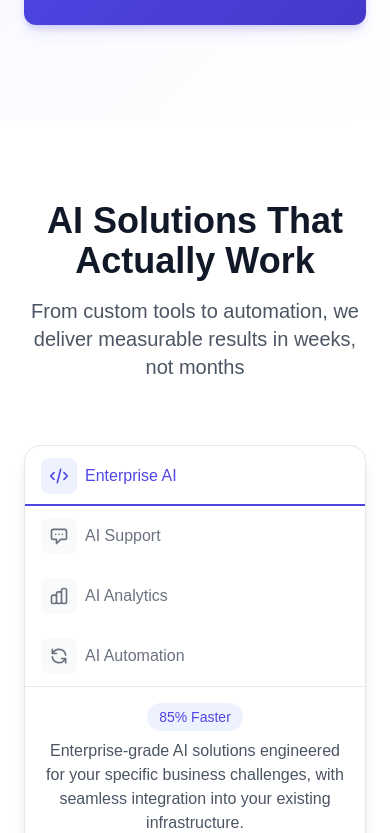
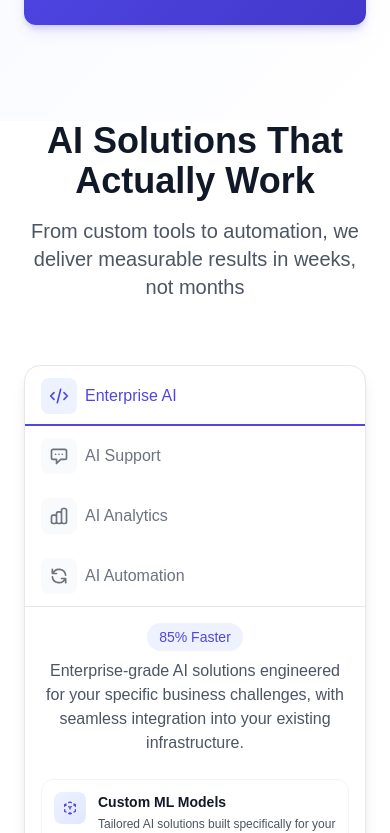
Before and after one commit to harishneel1/harishneel.com-next, a Next.js app: page / in a window 390 px wide. Shown: the part 911-1744 px from the top of the page. Built offline with nearby package versions, Linux system fonts and the light colour scheme.

Commit message:
Mobile responsive

```diff
--- a/src/components/sections/Process.js
+++ b/src/components/sections/Process.js
@@ -1,7 +1,7 @@
 import React from 'react';
 
 const ProcessPhase = ({ phase, title, description, items }) => (
-    <div className="relative pl-8 md:pl-0 md:grid md:grid-cols-3 md:gap-8 items-center">
+    <div className="relative md:pl-8 md:pl-0 md:grid md:grid-cols-3 md:gap-8 items-center">
         <div className="md:col-span-1">
             <div className="bg-indigo-600 text-white p-6 rounded-xl">
                 <h3 className="text-2xl font-bold mb-2">Phase {phase}</h3>
--- a/src/components/sections/Services.js
+++ b/src/components/sections/Services.js
@@ -141,7 +141,7 @@ const Services = () => {
     const currentTabContent = tabs.find(tab => tab.id === currentTab);
 
     return (
-        <section className="py-20">
+        <section className="py-0 md:py-20">
             <div className="container mx-auto px-6">
                 <div className="text-center mb-16">
                     <h2 className="text-4xl font-bold text-gray-900 mb-4">
```
